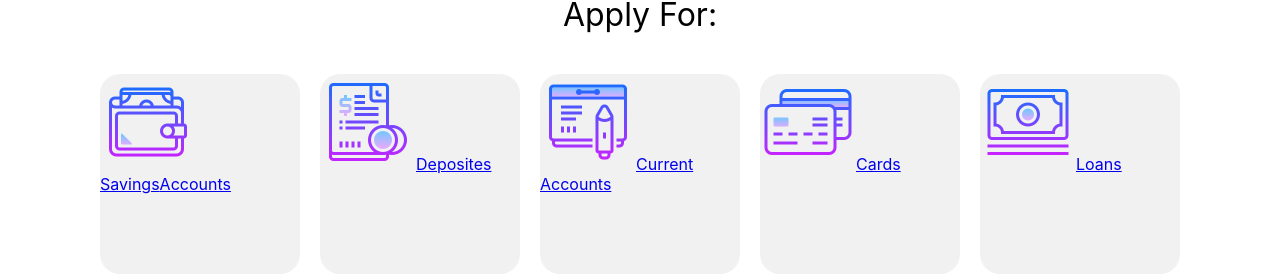
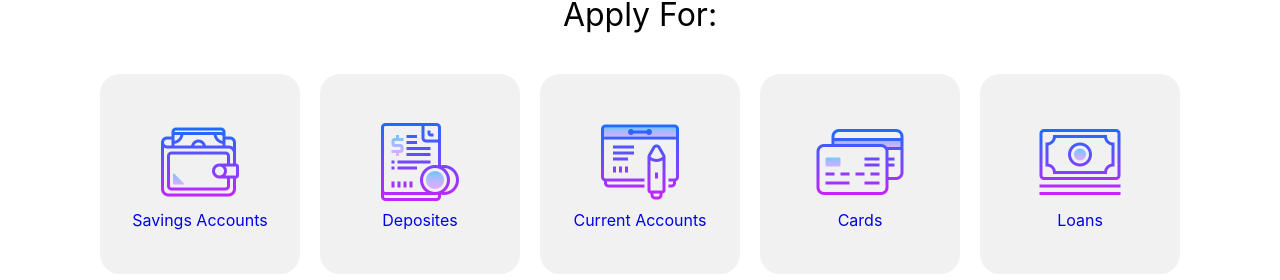
Before and after one commit to IdentityBlock/Demo-Application, a React (Create React App) app: page / in a window 1280 px wide. Shown: the part 629-909 px from the top of the page. Built offline with nearby package versions, Linux system fonts and the light colour scheme.

Commit message:
Buttonbar CSS added.

```diff
--- a/src/App.css
+++ b/src/App.css
@@ -151,3 +151,16 @@
   width: 200px;
   height: 200px;
 }
+
+.buttonbar-button > a{
+  text-align: center;
+  text-decoration: none;
+  display: flex;
+  flex-direction: column;
+  align-items: center;
+  padding-top: 40px;
+}
+
+.buttonbar-button:hover{
+  background-color: #C224FF;
+}
--- a/src/components/Buttonbar.js
+++ b/src/components/Buttonbar.js
@@ -10,8 +10,7 @@ function Buttonbar() {
       <div className="buttonbar-button">
         <a href="#">
           <img src={savings} alt="Savings" />
-          <span>Savings</span>
-          <span>Accounts</span>
+          <span>Savings Accounts</span>
         </a>
       </div>
 
```
